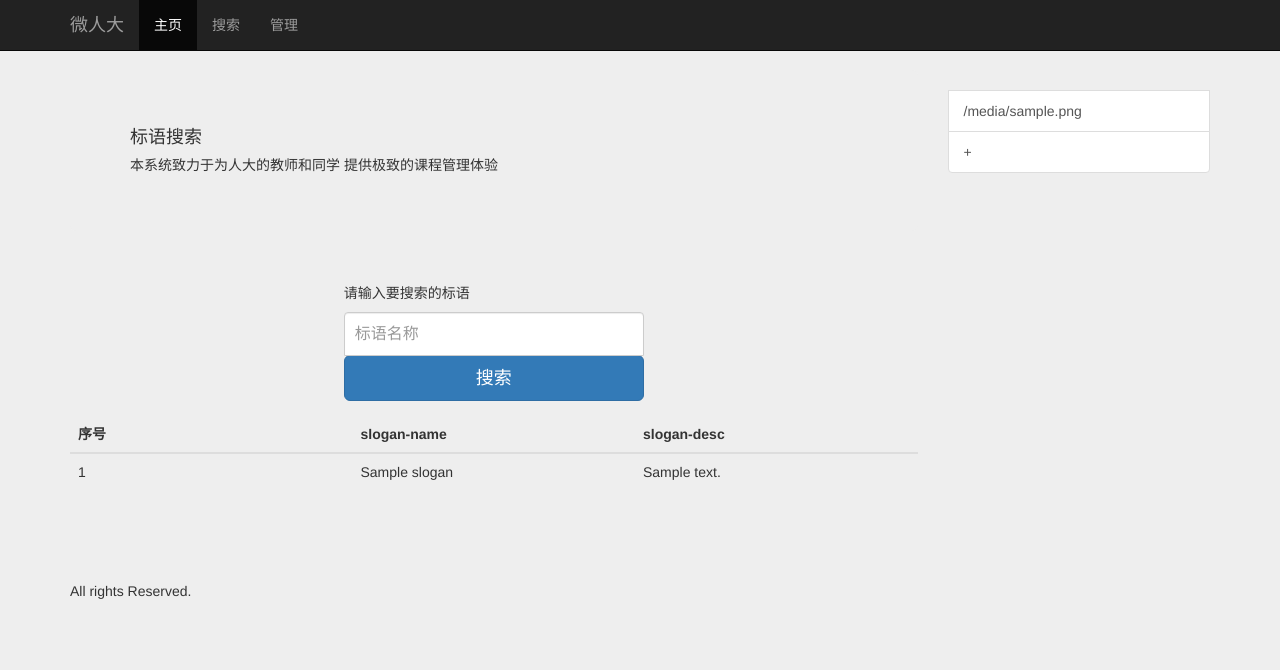
After one commit to Albert19981008/DBDemo, a Flask app: template templates/sloganSearch.html in a window 1280 px wide. The commit adds this page. Shown: the top 670 px of the page. Run offline with Flask 2, Linux system fonts and the light colour scheme; the template is opened without the code that fills it: most values are stand-ins (such as "Sample title", 1, 10 or a date in 2020); some libraries are stand-ins or nearby versions.

Commit message:
搜索表的实现

```diff
--- a/Server.py
+++ b/Server.py
@@ -54,7 +54,7 @@ class Server(object):
     @app.route('/search', methods=['GET', 'POST'])
     def goSearch():
         if Server.hasLogin:
-            return render_template('main.html')
+            return Presenter.getSearch(request.args.get("type"), request.args.get("opt"))
         else:
             return render_template('autojump.html', content=' 2;URL=/ ', text="登录失败！2秒之后将自动跳转回登录页")
 
@@ -74,11 +74,7 @@ class Server(object):
         else:
             return render_template('autojump.html', content=' 2;URL=/ ', text="登录失败！2秒之后将自动跳转回登录页")
 
-    @staticmethod
-    @app.route('/test', methods=['GET', 'POST'])
-    def test():
-        print("sdsdsdsdsdsd")
-        return {}
+
 
 
 if __name__ == '__main__':
--- /dev/null
+++ b/static/css/theme.css
@@ -0,0 +1,18 @@
+body {
+  padding-top: 70px;
+  padding-bottom: 30px;
+}
+
+.theme-dropdown .dropdown-menu {
+  position: static;
+  display: block;
+  margin-bottom: 20px;
+}
+
+.theme-showcase > p > .btn {
+  margin: 5px 0;
+}
+
+.theme-showcase .navbar .container {
+  width: auto;
+}
--- a/templates/main.html
+++ b/templates/main.html
@@ -84,7 +84,7 @@
                         mauris condimentum nibh, ut fermentum massa justo sit amet risus. Etiam porta sem malesuada
                         magna mollis euismod. Donec sed odio dui. </p>
                     <p>
-                        <a class="btn btn-default" href="#" role="button">搜索标语 &raquo;</a>
+                        <a class="btn btn-default" href="/search?type=slogan" role="button">搜索标语 &raquo;</a>
                         <a class="btn btn-default" href="/management?type=slogan" role="button">管理标语 &raquo;</a>
                     </p>
                 </div><!--/.col-xs-6.col-lg-4-->
--- /dev/null
+++ b/templates/sloganSearch.html
@@ -0,0 +1,120 @@
+<!DOCTYPE html>
+<html lang="zh-cn">
+<head>
+    <meta charset="utf-8">
+    <meta http-equiv="X-UA-Compatible" content="IE=edge">
+    <meta name="viewport" content="width=device-width, initial-scale=1">
+    <!-- The above 3 meta tags *must* come first in the head; any other head content must come *after* these tags -->
+    <meta name="description" content="">
+    <meta name="author" content="">
+
+    <title>main</title>
+
+    <link href="{{ url_for('static', filename='bootstrap-3.3.7-dist/css/bootstrap.css') }}" rel="stylesheet">
+
+    <link rel="stylesheet" href="{{ url_for('static', filename='css/offcanvas.css') }}">
+
+    <link rel="stylesheet" href="{{ url_for('static', filename='css/signin.css') }}">
+
+    <link rel="stylesheet" href="{{ url_for('static', filename='css/theme.css') }}">
+
+</head>
+
+<body>
+<nav class="navbar navbar-fixed-top navbar-inverse">
+    <div class="container">
+        <div class="navbar-header">
+            <button type="button" class="navbar-toggle collapsed" data-toggle="collapse" data-target="#navbar"
+                    aria-expanded="false" aria-controls="navbar">
+                <span class="sr-only">Toggle navigation</span>
+                <span class="icon-bar"></span>
+                <span class="icon-bar"></span>
+                <span class="icon-bar"></span>
+            </button>
+            <a class="navbar-brand" href="#">微人大</a>
+        </div>
+        <div id="navbar" class="collapse navbar-collapse">
+            <ul class="nav navbar-nav">
+                <li class="active"><a href="/main">主页</a></li>
+                <li><a href="/search">搜索</a></li>
+                <li><a href="/management">管理</a></li>
+            </ul>
+        </div><!-- /.nav-collapse -->
+    </div><!-- /.container -->
+</nav><!-- /.navbar -->
+
+<div class="container">
+
+    <div class="row row-offcanvas row-offcanvas-right">
+
+        <div class="col-xs-12 col-sm-9">
+            <p class="pull-right visible-xs">
+                <button type="button" class="btn btn-primary btn-xs" data-toggle="offcanvas">Toggle nav</button>
+            </p>
+            <div class="jumbotron">
+                <h4>标语搜索</h4>
+                <h5>本系统致力于为人大的教师和同学 提供极致的课程管理体验</h5>
+            </div>
+
+            <form class="form-signin" action="/search?type=slogan&opt=search" method="post">
+                <h5 class="form-signin-heading">请输入要搜索的标语</h5>
+                <label for="inputEmail" class="sr-only">Email address</label>
+                <input id="inputEmail" class="form-control" placeholder="标语名称" name="name">
+
+                <button class="btn btn-lg btn-primary btn-block" type="submit">搜索</button>
+            </form>
+            <div >
+                <div>
+                    <div class="col-md-14">
+                        <table class="table" style="TABLE-LAYOUT:fixed">
+                            <thead>
+                            <tr>
+                                <th>序号</th>
+                                <th>slogan-name</th>
+                                <th>slogan-desc</th>
+                            </tr>
+                            </thead>
+                            <tbody>
+                            {% for slogan in slogans %}
+                            <tr>
+                                <td>{{slogan.id}}</td>
+                                <td>{{slogan.name}}</td>
+                                <td>{{slogan.desc}}</td>
+                            </tr>
+                            {% endfor %}
+                            </tbody>
+                        </table>
+                    </div>
+                </div>
+            </div>
+
+
+        </div><!--/.col-xs-12.col-sm-9-->
+
+        <div class="col-xs-6 col-sm-3 sidebar-offcanvas" id="sidebar">
+            <div class="list-group">
+                <h1></h1>
+                <h1></h1>
+                {% for poster in posters %}
+                <a href="/slogan?name={{ poster }}" class="list-group-item">{{ poster }}</a>
+                {% endfor %}
+                <a href="/management?type=slogan" class="list-group-item">+</a>
+
+            </div>
+        </div><!--/.sidebar-offcanvas-->
+    </div><!--/row-->
+
+    <hr>
+
+    <footer>
+        <p>All rights Reserved.</p>
+    </footer>
+
+</div><!--/.container-->
+
+
+<script src="{{ url_for('static', filename='bootstrap-3.3.7-dist/js/bootstrap.min.js') }}"></script>
+<script src="{{ url_for('static', filename='js/main.js') }}"></script>
+<script src="https://ajax.googleapis.com/ajax/libs/jquery/1.12.4/jquery.min.js"></script>
+</body>
+</html>
```
Also changed, not shown: Presenter.py (+26 -0 lines).
